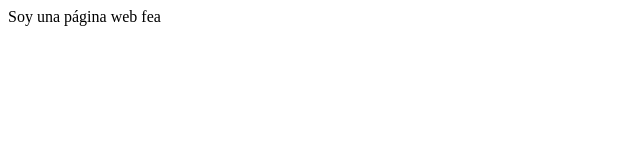
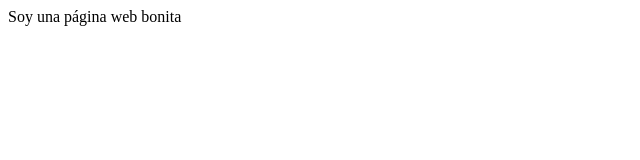
Before and after one commit to edeluz/aspirantes-mir-ejercicioi-3, a plain HTML site: page index.html in a window 1280 px wide. Shown: the full height of the page, 0-640 px from the left. Drawn offline with Linux system fonts and the light colour scheme.

Commit message:
Cambios en la rama develop

```diff
--- a/index.html
+++ b/index.html
@@ -1,4 +1,4 @@
 <!DOCTYPE html>
 <html>
-    <body> Soy una página web fea</body>
+    <body> Soy una página web bonita</body>
 </html>
```
Also changed, not shown: 1 other file.
